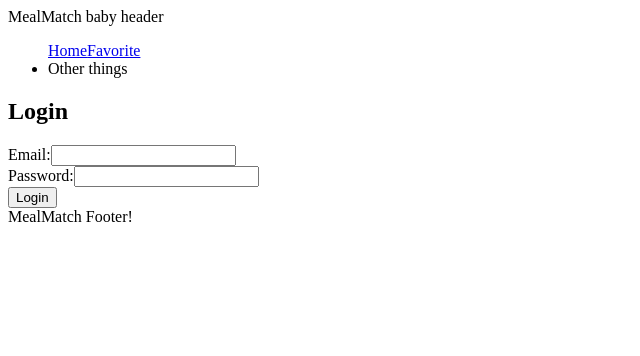
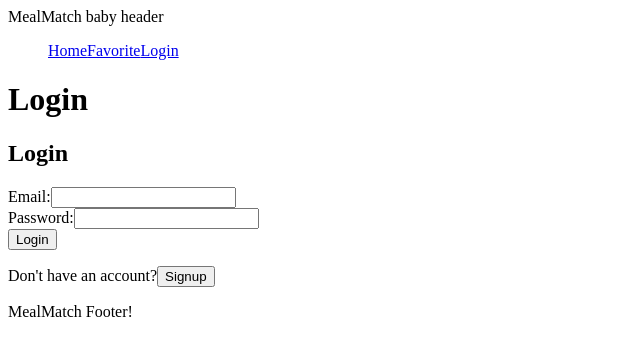
Before and after one commit to jocephuss/MealMatch, a React (Vite) app in the folder client/: page / in a window 1280 px wide. Shown: the top 356 px of the page, without its empty margins (0-640 px from the left). Built offline with nearby package versions, Linux system fonts and the light colour scheme.

Commit message:
auth page working with signup/login components

```diff
--- a/client/src/components/Navigation/index.jsx
+++ b/client/src/components/Navigation/index.jsx
@@ -20,7 +20,14 @@ const Navigation = () => {
                 Favorite
       </NavLink>
 
-      <li>Other things</li>
+      <NavLink
+      to="/"
+                className={({ isActive }) =>
+                  isActive ? "nav-link tabs active" : "nav-link tabs"
+                }
+              >
+                Login
+      </NavLink>
     </ul>
   );
 };
--- /dev/null
+++ b/client/src/pages/Authenticate.jsx
@@ -0,0 +1,26 @@
+import { useState } from "react";
+import Login from "../components/Login";
+import Signup from "../components/Signup";
+
+const AuthenticatePage = () => {
+  const [isLogin, setIsLogin] = useState(true); // state to toggle between login and signup
+
+  const toggleAuthMode = () => {
+    setIsLogin(!isLogin); // toggle between login and signup modes
+  };
+
+  return (
+    <div>
+      <h1>{isLogin ? "Login" : "Signup"}</h1>
+      {isLogin ? <Login /> : <Signup />}
+      <p>
+        {isLogin ? "Don't have an account?" : "Already have an account?"}
+        <button onClick={toggleAuthMode}>
+          {isLogin ? "Signup" : "Login"}
+        </button>
+      </p>
+    </div>
+  );
+};
+
+export default AuthenticatePage;
```
Also changed, not shown: client/src/main.jsx (+3 -7 lines), client/src/components/Login/index.jsx (renamed from client/src/pages/Login.jsx), client/src/components/Signup/index.jsx (renamed from client/src/pages/Signup.jsx), 2 other files (tests, documents, lock files or other folders).
